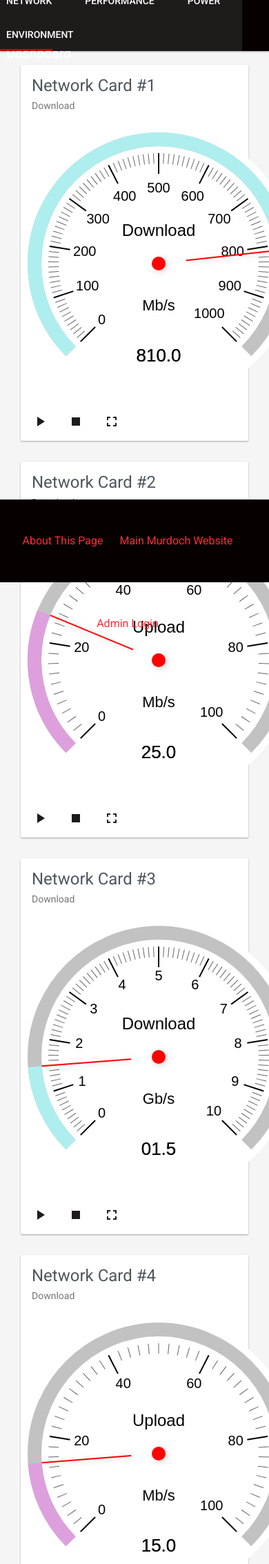
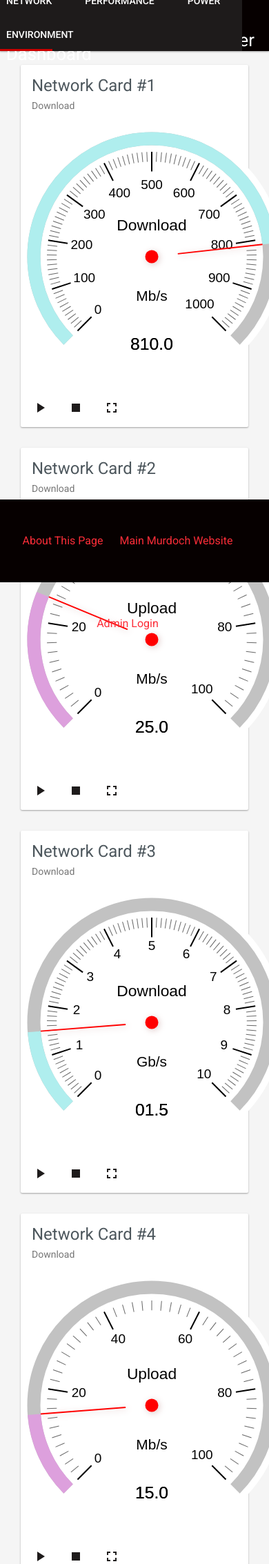
Before and after one commit to 302Development/website, a PHP site: page /index.php in a window 390 px wide; the page is wider, and only the part inside the window is pictured. Shown: the top 2267 px of that part at 69% size. Run offline with PHP 8.4, Linux system fonts and the light colour scheme; data comes from the database, SQL or seed files in the repository; some libraries are stand-ins or nearby versions.

Commit message:
Some Formatting Fixes

```diff
--- a/admin/index.php
+++ b/admin/index.php
@@ -95,7 +95,7 @@
 			<div class="container-fluid">
 				<img class="brand-image img-responsive pull-left" src="/assets/images/murdoch-logo-vert-white.svg"/>
 				<div class="navbar-header">
-					<a href="javascript:void(0);" class="navbar-brand navbar-brand-custome">Dashboard Configuration</a>
+					<a href="javascript:void(0);" class="navbar-brand navbar-brand-custome" style="font-size: 160%">Dashboard Configuration</a>
 					<div class="pmd-tabs pmd-tabs-bg">
 						<div class="pmd-tab-active-bar"></div>
 						<ul role="tablist" class="nav nav-tabs">
@@ -111,7 +111,7 @@
 
 	<!-- start page content -->
 	<div class="component-box">
-			<div class="col-md-12">
+			<div class="col-md-12" style="margin-bottom: 10%;">
 				<div class="tab-content">
 
 				<!-- start layout tab -->
--- a/html/templates/cards.html
+++ b/html/templates/cards.html
@@ -8,9 +8,9 @@
         <!-- card media -->
         <div class="pmd-card-media">
             <div class="mdc-gauge">
-            <!-- radial gauge -->
-            <canvas id="Canvas{{device}}" data-type="radial-gauge" data-value="0" data-width="400" data-height="400" data-bar-width="10" data-bar-shadow="0" data-border-shadow-width="0" data-border-inner-width="0" data-border-outer-width="0" data-border-middle-width="0" data-color-bar-progress="rgba(50,50,200,1)" data-color-bar="#9999" data-color-title="black" data-color-needle="red" data-color-needle-end="red" data-color-numbers="black" data-highlights="false" data-value-box-border-radius="0" data-value-box-stroke="0" data-value-text-shadow="0" data-color-value-box-shadow="0" data-color-units="black" data-color-value-text="black" data-color-major-ticks="black" data-needle-type="line" data-needle-width="1" data-needle-circle-size="5" data-needle-circle-inner="false" data-color-value-box-background="transparent" data-color-needle-circle-outer="red" data-color-needle-circle-outer-end="red" data-animation-rule="linear" data-stroke-ticks="0" data-value-int="2" data-value-dec="1" width="400" height="400" style="width: 400px; height: 400px;">
-            </canvas>
+                <!-- radial gauge -->
+                <canvas id="Canvas{{device}}" data-type="radial-gauge" data-value="0" data-width="380" data-height="380" data-bar-width="10" data-bar-shadow="0" data-border-shadow-width="0" data-border-inner-width="0" data-border-outer-width="0" data-border-middle-width="0" data-color-bar-progress="rgba(50,50,200,1)" data-color-bar="#9999" data-color-title="black" data-color-needle="red" data-color-needle-end="red" data-color-numbers="black" data-highlights="false" data-value-box-border-radius="0" data-value-box-stroke="0" data-value-text-shadow="0" data-color-value-box-shadow="0" data-color-units="black" data-color-value-text="black" data-color-major-ticks="black" data-needle-type="line" data-needle-width="1" data-needle-circle-size="5" data-needle-circle-inner="false" data-color-value-box-background="transparent" data-color-needle-circle-outer="red" data-color-needle-circle-outer-end="red" data-animation-rule="linear" data-stroke-ticks="0" data-value-int="2" data-value-dec="1" width="400" height="400">
+                </canvas>
             </div>
         </div>
         <!-- card actions -->
--- a/index.php
+++ b/index.php
@@ -32,7 +32,7 @@
             <div class="container-fluid">
                 <img class="brand-image img-responsive pull-left" src="/assets/images/murdoch-logo-vert-white.svg"/>
                 <div class="navbar-header">
-                    <a href="javascript:void(0);" class="navbar-brand navbar-brand-custome">Murdoch University Data Center Dashboard</a>
+                    <a href="javascript:void(0);" class="navbar-brand navbar-brand-custome" style="font-size: 160%">Murdoch University Data Center Dashboard</a>
                     <div class="pmd-tabs pmd-tabs-bg">
                         <div class="pmd-tab-active-bar"></div>
                         <ul role="tablist" class="nav nav-tabs">
@@ -49,7 +49,7 @@
 
     <!-- start page content -->
         <div class="component-box">
-            <div class="col-md-12">
+            <div class="col-md-12" style="margin-bottom: 10%;">
                 <div class="tab-content">
 
         <!-- start network tab -->
```
